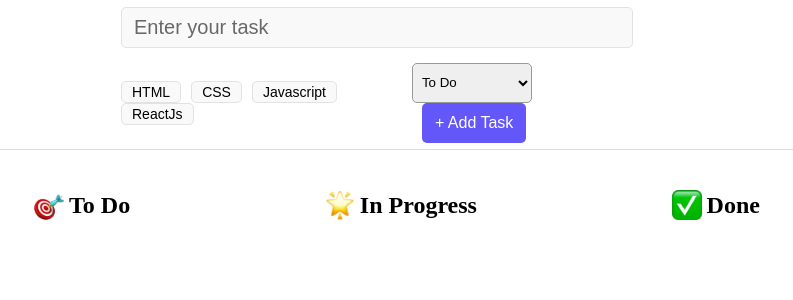
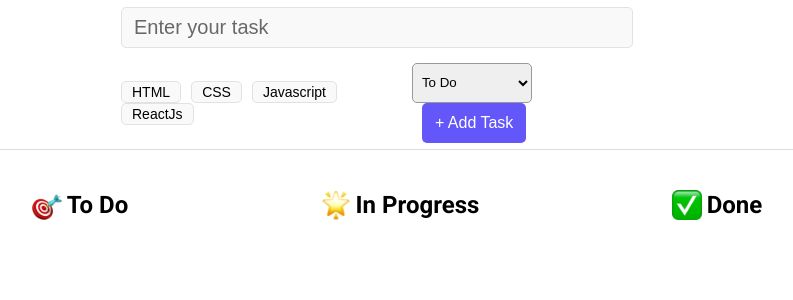
Before and after one commit to Avadhoot5/core-projects, a React (Vite) app in the folder modern-todo-app/: page / in a window 1280 px wide. Shown: the top 300 px of the page, without its empty margins (263-1056 px from the left). Built offline with nearby package versions, Linux system fonts and the light colour scheme.

Commit message:
saving the tasks in localstorage

```diff
--- a/modern-todo-app/src/index.css
+++ b/modern-todo-app/src/index.css
@@ -1,5 +1,13 @@
+@import url('https://fonts.googleapis.com/css2?family=Roboto:ital,wght@0,100;0,300;0,400;0,500;0,700;0,900;1,100;1,300;1,400;1,500;1,700;1,900&display=swap');
+
 * {
     margin: 0;
     padding: 0;
     box-sizing: border-box;
 }
+
+body {
+    font-family: "Roboto", sans-serif;
+    font-weight: 400;
+    font-style: normal;
+}
--- a/modern-todo-app/src/pages/Home.jsx
+++ b/modern-todo-app/src/pages/Home.jsx
@@ -1,4 +1,4 @@
-import React, { useState } from 'react'
+import React, { useEffect, useState } from 'react'
 import '../App.css'
 import TodoForm from '../components/TodoForm';
 import TodoColumn from '../components/TodoColumn';
@@ -6,14 +6,21 @@
 import section2_Image from '../assets/glowing-star.png';
 import section3_Image from '../assets/check-mark-button.png';
 
+const oldTasks = localStorage.getItem('tasks');
+
 const Home = () => {
 
-  const [tasks, setTasks] = useState([])
+  const [tasks, setTasks] = useState(JSON.parse(oldTasks) || [])
 
   const handleDelete = (taskIndex) => {
     const newTasks = tasks.filter((task, index) => index !== taskIndex);
     setTasks(newTasks);
   }
+
+  useEffect(() => {
+    localStorage.setItem('tasks', JSON.stringify(tasks));
+
+  }, [tasks])
 
   return (
     <div className='app'>
```
